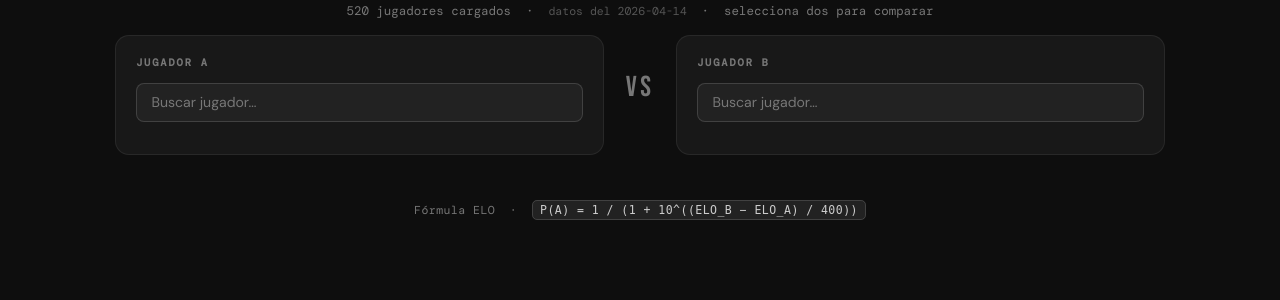
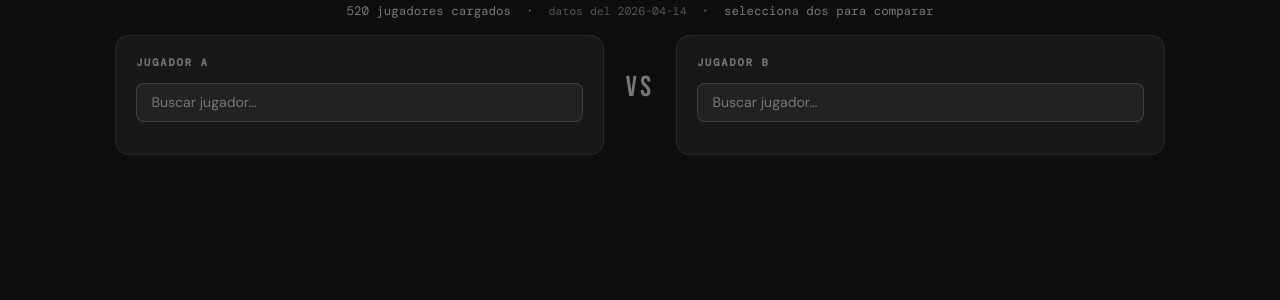
Before and after one commit to ivaanglz/RATASTATS, a Flask app: page / in a window 1280 px wide. Shown: the part 286-586 px from the top of the page. Run offline with Flask 3, Linux system fonts and the light colour scheme; some web fonts are replaced.

Commit message:
otra correccion

```diff
--- a/templates/index.html
+++ b/templates/index.html
@@ -231,9 +231,6 @@
     <div class="surfaces-grid" id="surfacesGrid"></div>
   </div>
 
-  <div class="formula-note">
-    Fórmula ELO &nbsp;·&nbsp; <code>P(A) = 1 / (1 + 10^((ELO_B − ELO_A) / 400))</code>
-  </div>
 
 </div>
 <script>
```
